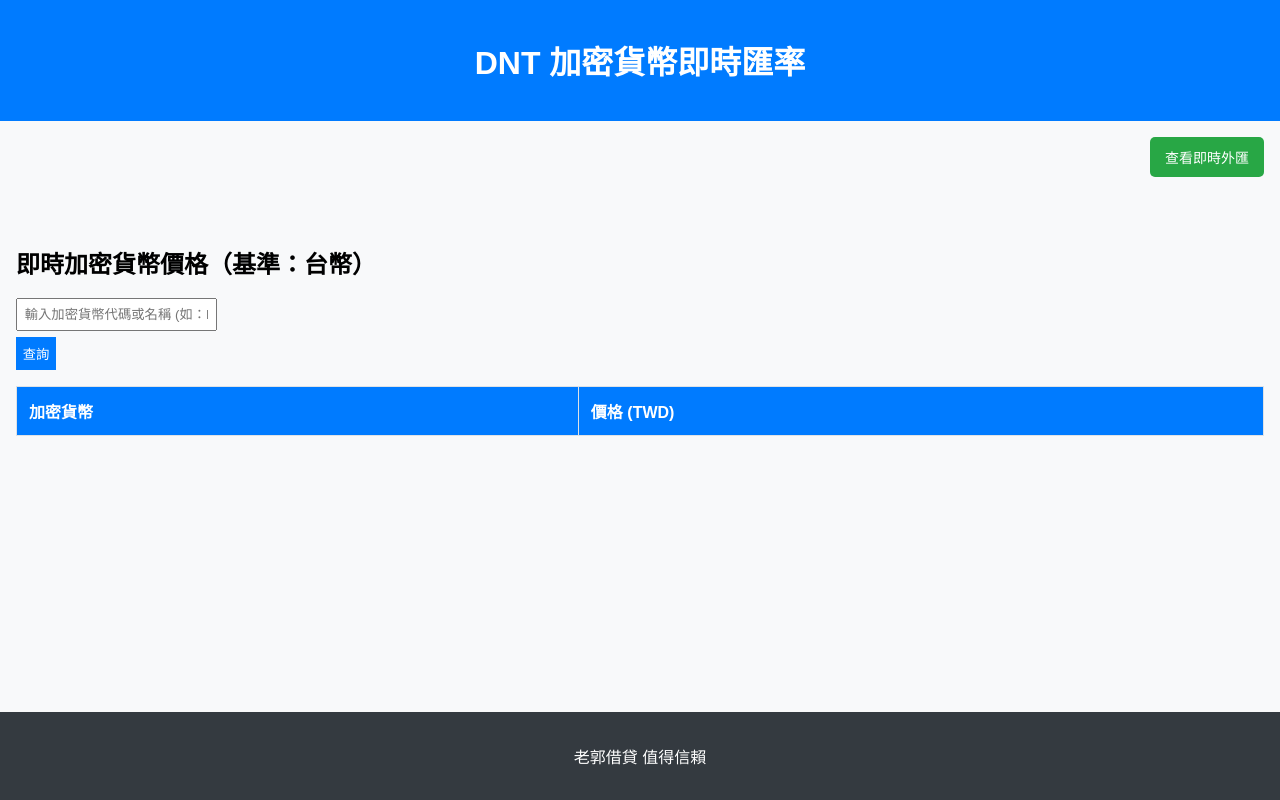
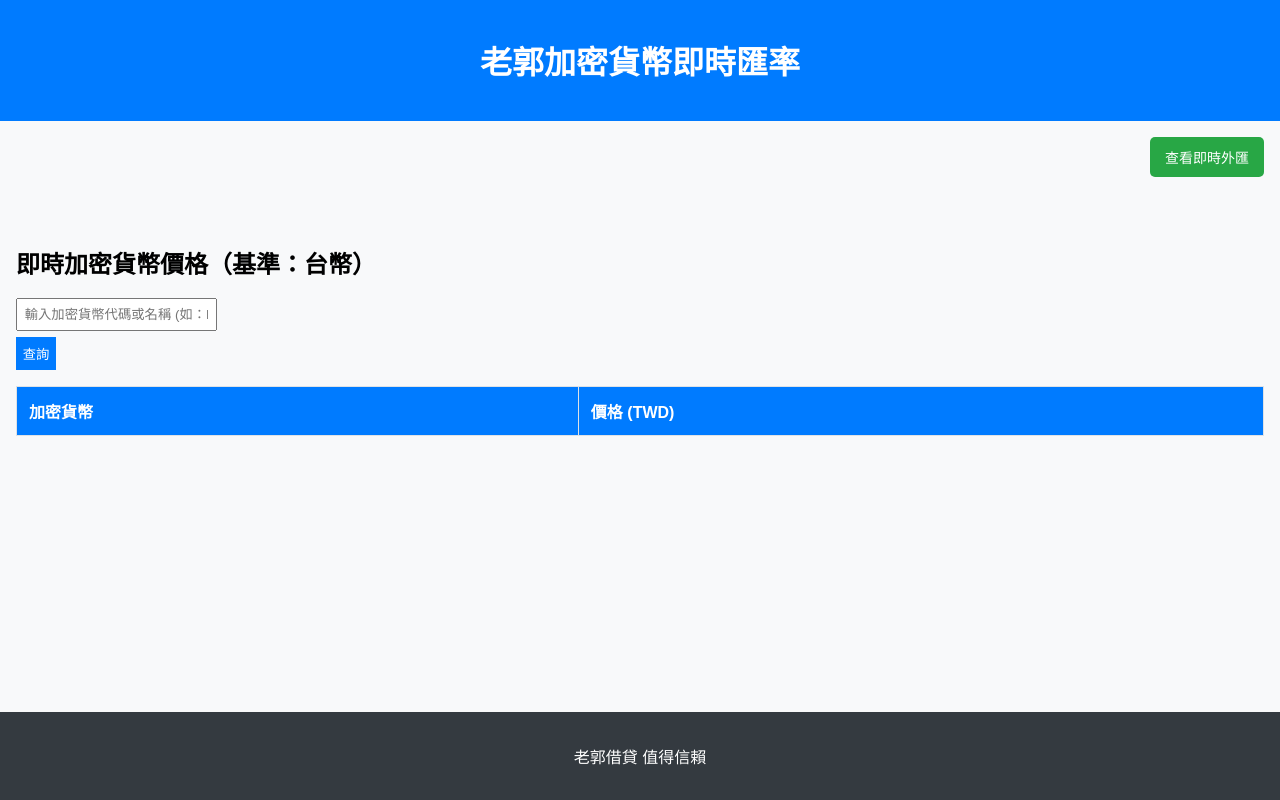
Before and after one commit to zheyujiang2003/DNT_CRYPTO, a plain HTML site: page index.html in a window 1280 px wide. Drawn offline with Linux system fonts and the light colour scheme; no server answers.

Commit message:
Update index.html

```diff
--- a/index.html
+++ b/index.html
@@ -139,7 +139,7 @@
 </head>
 <body>
     <header>
-        <h1>DNT 加密貨幣即時匯率</h1>
+        <h1>老郭加密貨幣即時匯率</h1>
     </header>
     <div class="button-container">
         <button class="forex-button" onclick="location.href='https://zheyujiang2003.github.io/DNT_FOREX/'">查看即時外匯</button>
```
